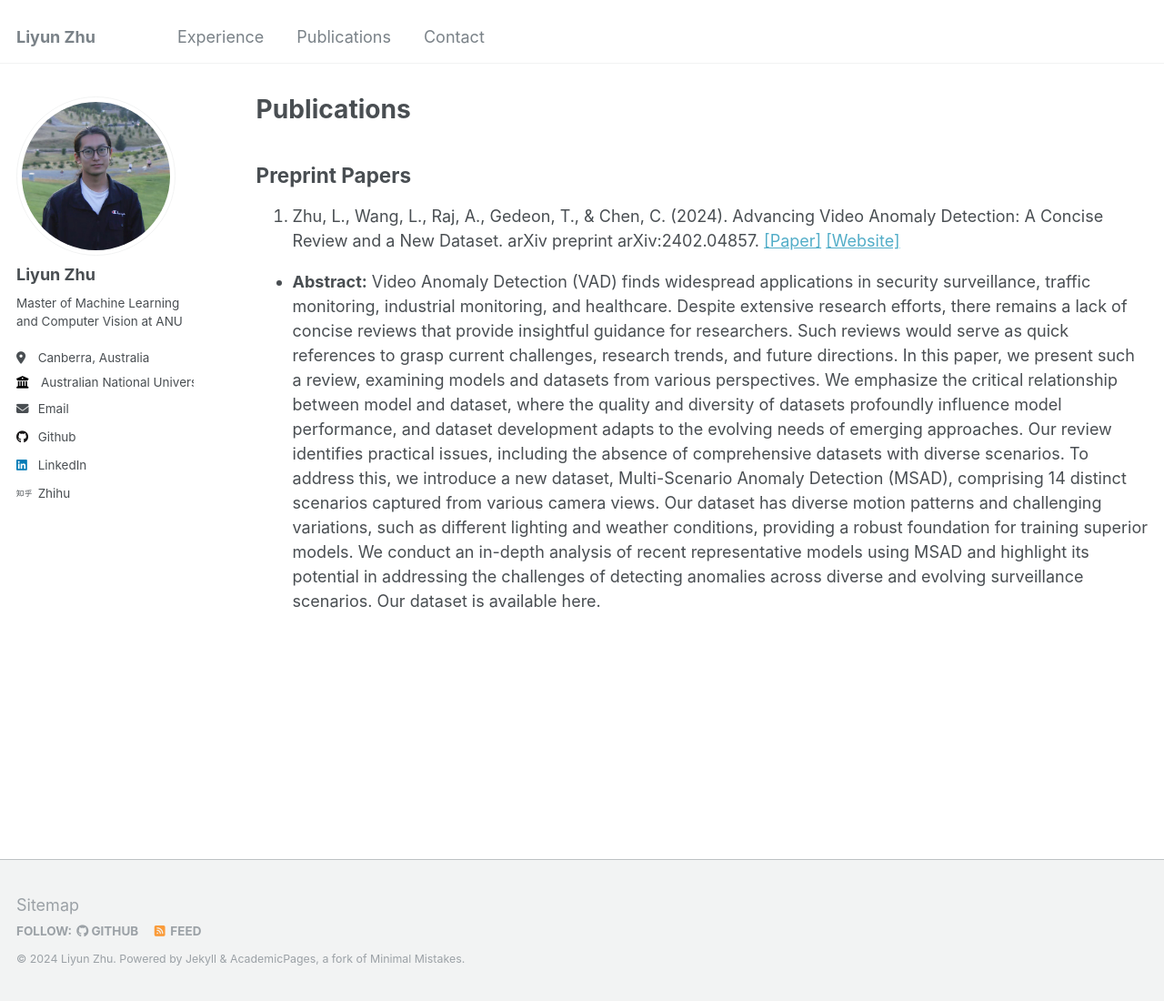
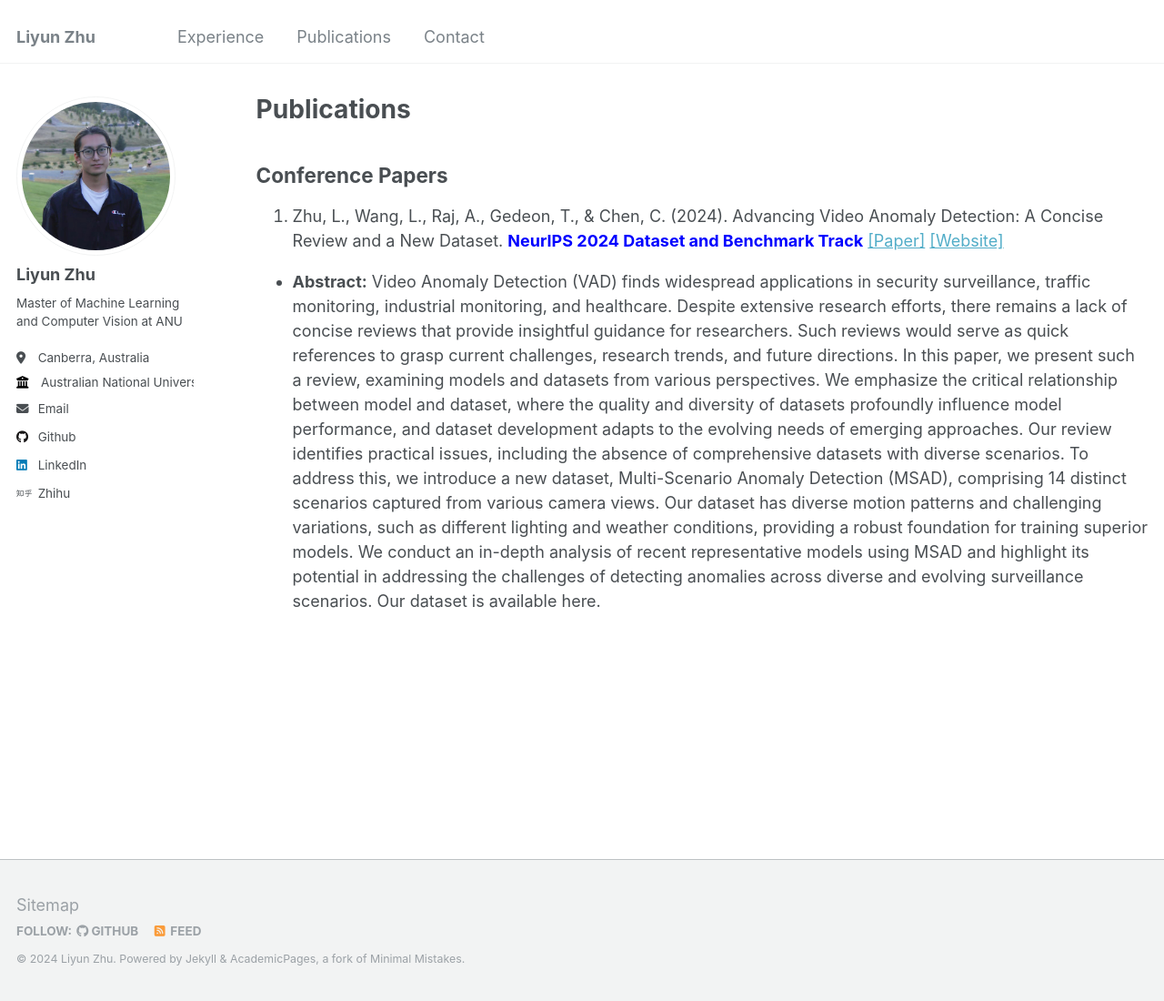
Before and after one commit to Tom-roujiang/liyun_zhu, a Jekyll site: the page built from _pages/publications.md, in a window 1280 px wide and 1100 px high. Shown: the whole window at 91% size. Built offline with Jekyll 4.4.1, drawn with Linux system fonts in a browser that asks for light colours.

Commit message:
update recent news

```diff
--- a/_pages/publications.md
+++ b/_pages/publications.md
@@ -4,8 +4,8 @@ layout: archive
 permalink: /publications/
 ---
 
-## Preprint Papers
+## Conference Papers
 
-1. Zhu, L., Wang, L., Raj, A., Gedeon, T., & Chen, C. (2024). Advancing Video Anomaly Detection: A Concise Review and a New Dataset. arXiv preprint arXiv:2402.04857. [[Paper]](http://arxiv.org/abs/2402.04857)  [[Website]](https://msad-dataset.github.io)
+1. Zhu, L., Wang, L., Raj, A., Gedeon, T., & Chen, C. (2024). Advancing Video Anomaly Detection: A Concise Review and a New Dataset. **<span style="color: blue;">NeurIPS 2024 Dataset and Benchmark Track</span>**  [[Paper]](http://arxiv.org/abs/2402.04857)  [[Website]](https://msad-dataset.github.io)
 
 - **Abstract:** Video Anomaly Detection (VAD) finds widespread applications in security surveillance, traffic monitoring, industrial monitoring, and healthcare. Despite extensive research efforts, there remains a lack of concise reviews that provide insightful guidance for researchers. Such reviews would serve as quick references to grasp current challenges, research trends, and future directions. In this paper, we present such a review, examining models and datasets from various perspectives. We emphasize the critical relationship between model and dataset, where the quality and diversity of datasets profoundly influence model performance, and dataset development adapts to the evolving needs of emerging approaches. Our review identifies practical issues, including the absence of comprehensive datasets with diverse scenarios. To address this, we introduce a new dataset, Multi-Scenario Anomaly Detection (MSAD), comprising 14 distinct scenarios captured from various camera views. Our dataset has diverse motion patterns and challenging variations, such as different lighting and weather conditions, providing a robust foundation for training superior models. We conduct an in-depth analysis of recent representative models using MSAD and highlight its potential in addressing the challenges of detecting anomalies across diverse and evolving surveillance scenarios. Our dataset is available here.
```
Also changed, not shown: _pages/about.md (+4 -0 lines), _pages/experience.md (+1 -1 lines), 1 other file.
